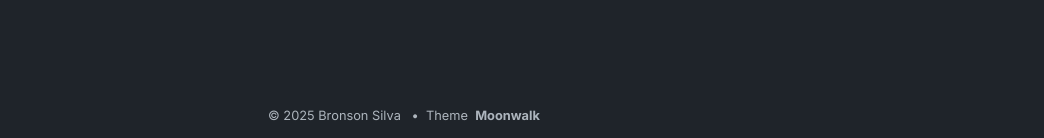
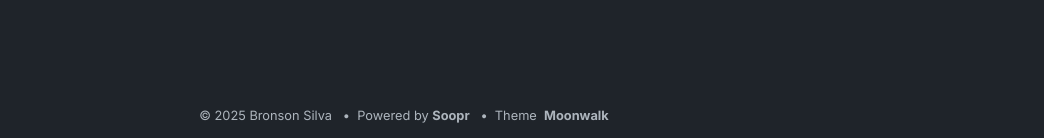
Before and after one commit to bronsonsilva-prog/bronsonsilva-prog, a Jekyll site: the page built from index.md, in a window 1280 px wide. Shown: the part 1660-1798 px from the top of the page, without its empty margins (236-1280 px from the left). Built offline with Jekyll 4.4.1, drawn with Linux system fonts in a browser that asks for light colours; part of the change alters nothing that is shown.

Commit message:
Update _config.yml

```diff
--- a/_config.yml
+++ b/_config.yml
@@ -38,8 +38,8 @@ theme_config:
     title_blog: Blog
     title_old_projects: Old Projects
 
-#soopr:
-#  publish_token: "" # sign up at https://www.soopr.co to get your publish token and personalize share and reaction options
+soopr:
+  publish_token: "" # sign up at https://www.soopr.co to get your publish token and personalize share and reaction options
 
 highlighter: rouge
 
@@ -48,4 +48,4 @@ sass:
 
 plugins:
   - jekyll-feed
-#  - jekyll-seo-tag
+  - jekyll-seo-tag
```
